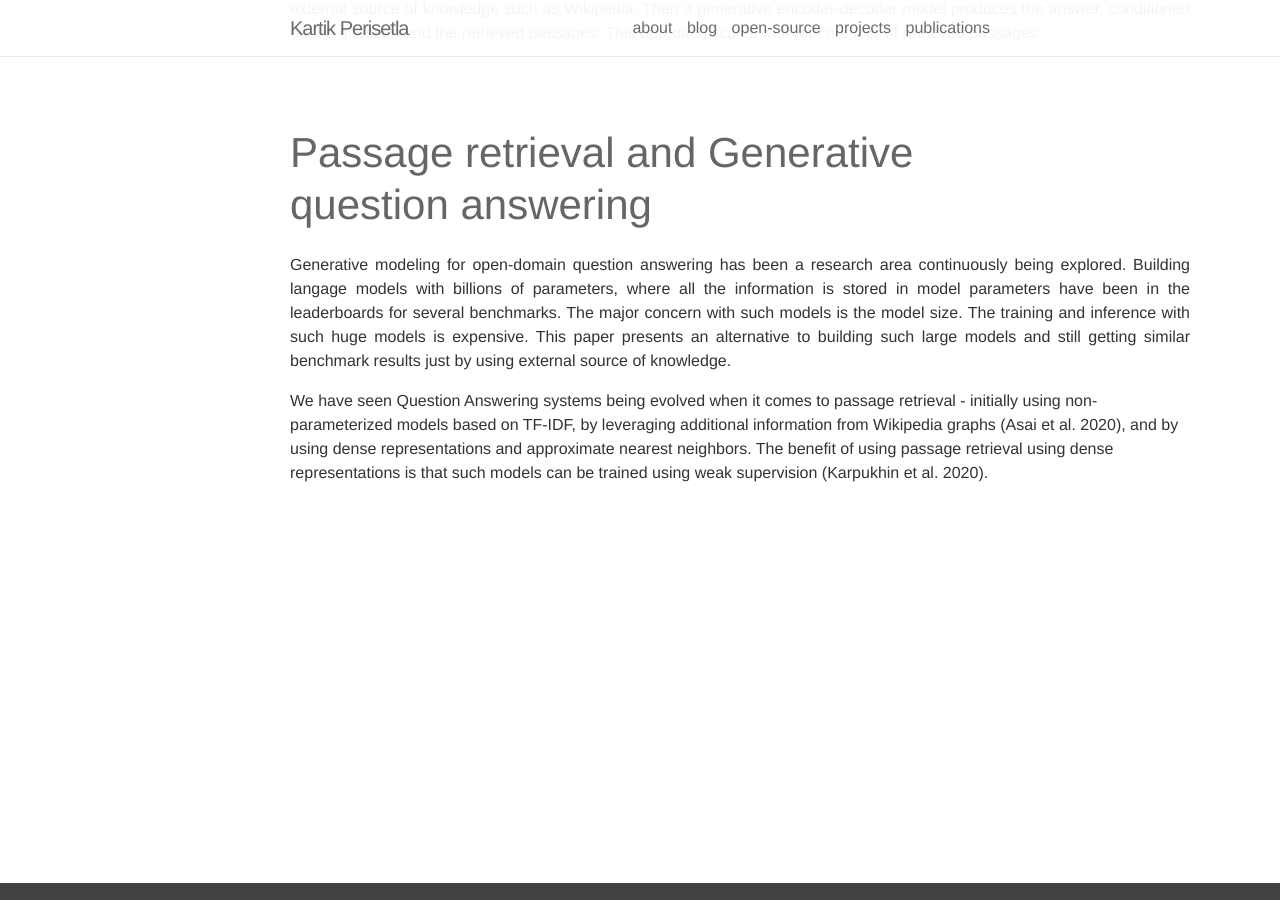
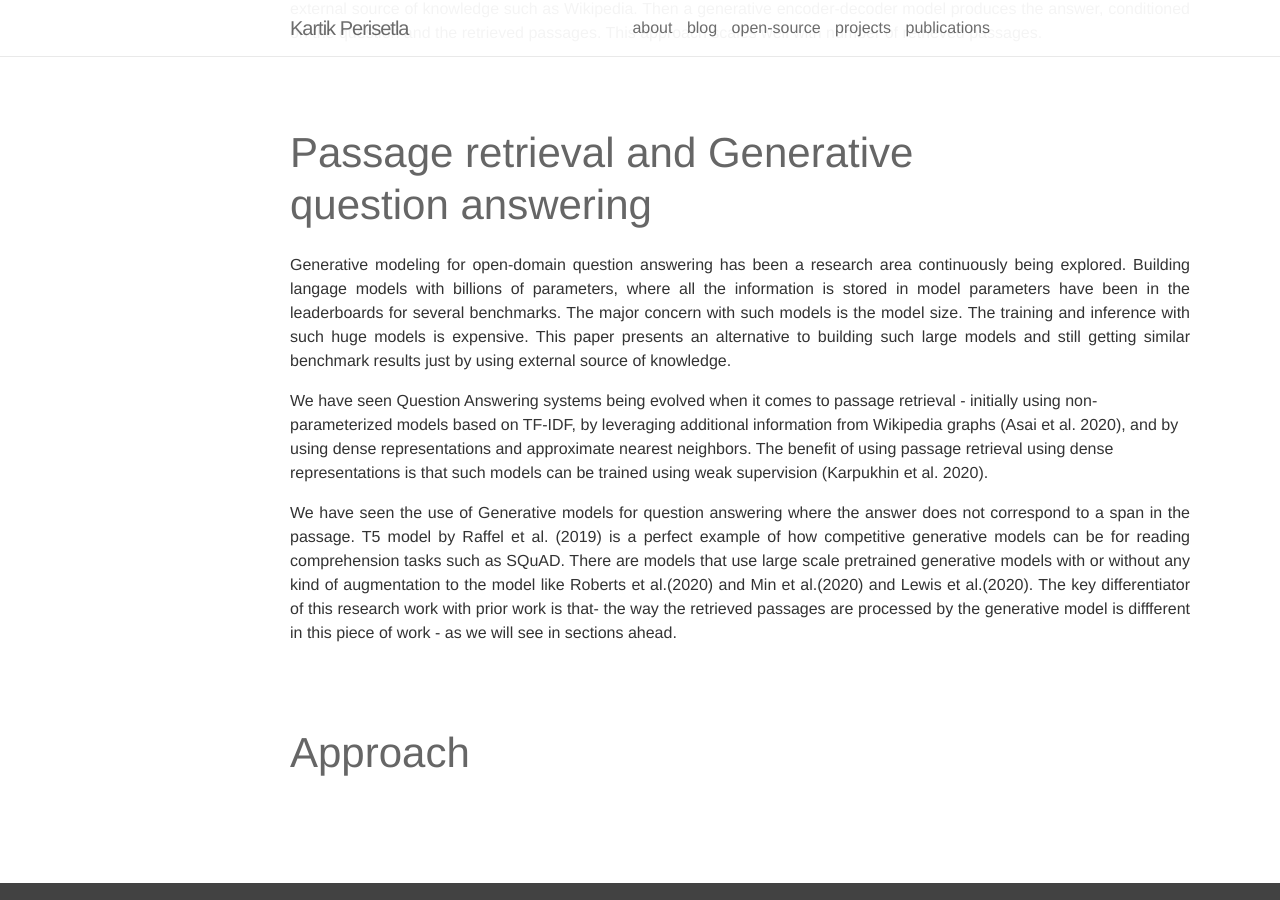
Before and after one commit to kartikperisetla/kartikperisetla.github.io, a Jekyll site: the page built from _posts/2020-07-25-leveraging-passage-retrieval-generative-models-qna.markdown, in a window 1280 px wide and 900 px high, scrolled down 961 px. Built offline with Jekyll 4.4.1, drawn with Linux system fonts in a browser that asks for light colours; nearby versions of some CDN libraries; comment, search, counter and statistics services are not loaded.

Commit message:
Update 2020-07-25-leveraging-passage-retrieval-generative-models-qna.markdown

```diff
--- a/_posts/2020-07-25-leveraging-passage-retrieval-generative-models-qna.markdown
+++ b/_posts/2020-07-25-leveraging-passage-retrieval-generative-models-qna.markdown
@@ -36,7 +36,15 @@ Generative modeling for open-domain question answering has been a research area
 <p>
 We have seen Question Answering systems being evolved when it comes to passage retrieval - initially using non-parameterized models based on TF-IDF, by leveraging additional information from Wikipedia graphs (Asai et al. 2020), and by using dense representations and approximate nearest neighbors. The benefit of using passage retrieval using dense representations is that such models can be trained using weak supervision (Karpukhin et al. 2020).
 </p>
+<p align="justify">
+We have seen the use of Generative models for question answering where the answer does not correspond to a span in the passage. T5 model by Raffel et al. (2019) is a perfect example of how competitive generative models can be for reading comprehension tasks such as SQuAD. There are models that use large scale pretrained generative models with or without any kind of augmentation to the model like Roberts et al.(2020) and Min et al.(2020) and Lewis et al.(2020). The key differentiator of this research work with prior work is that- the way the retrieved passages are processed by the generative model is diffferent in this piece of work - as we will see in sections ahead.
+</p>
 <br/>
+<h2>
+    Approach
+</h2>
+<p align="justify">
+</p>
 {% if page.comments %}
 <div id="disqus_thread"></div>
 
```
